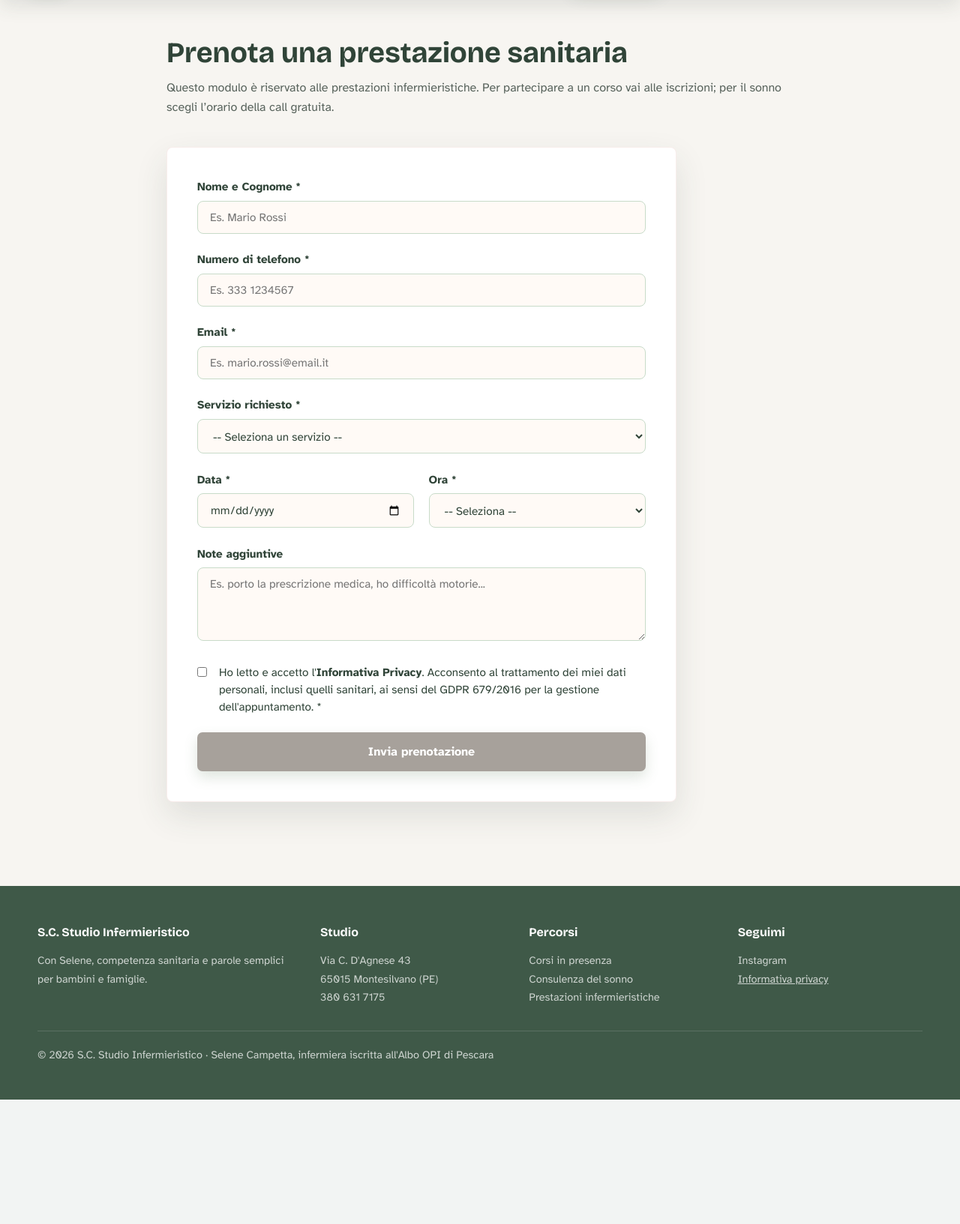
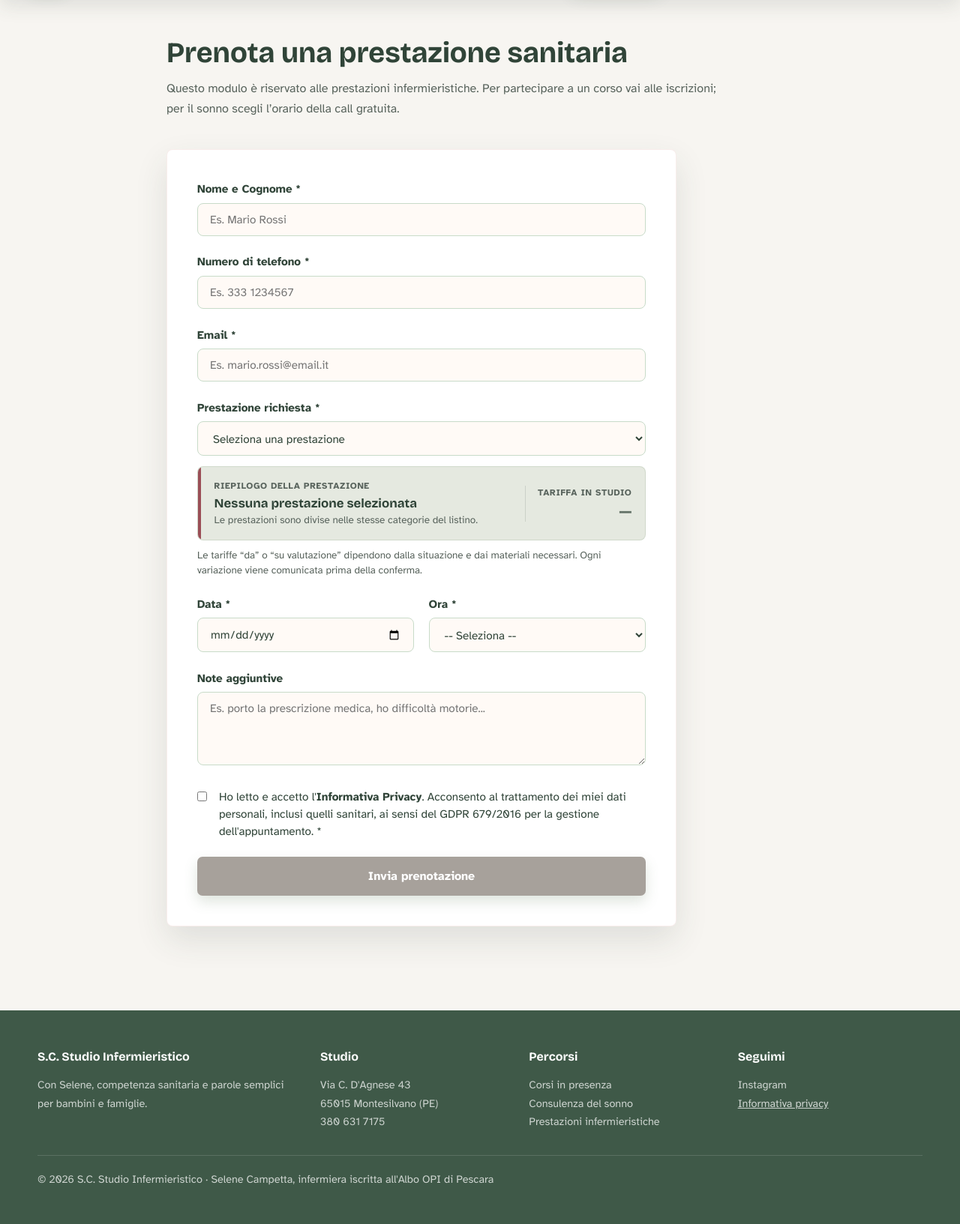
Before and after one commit to Arlindeion/studio-infermieristico, a Flask app: page /prenota in a window 1280 px wide. Shown: the part 89-1722 px from the top of the page at 75% size. Before the commit the page ends 1556 px from the top, so only its background shows below. Run offline with Flask 3, Linux system fonts and the light colour scheme; some libraries are stand-ins or nearby versions.

Commit message:
Align booking form with nursing list categories and pricing

```diff
--- a/app.py
+++ b/app.py
@@ -122,6 +122,7 @@ talisman = Talisman(
 def inject_tracking_config():
     return {
         'google_analytics_id': app.config.get('GOOGLE_ANALYTICS_ID'),
+        'prestazioni_categorie': PRESTAZIONI_CATEGORIE,
         'servizi_prenotabili': SERVIZI_PRENOTABILI,
     }
 
--- a/static/css/admin.css
+++ b/static/css/admin.css
@@ -84,12 +84,15 @@
 }
 
 .badge {
+    display: inline-flex;
+    align-items: center;
     padding: 0.3rem 0.8rem;
     border-radius: 20px;
     font-size: 0.8rem;
     font-weight: 600;
     background: var(--verde-chiaro);
     color: var(--verde-scuro);
+    white-space: nowrap;
 }
 
 .azioni {
--- a/static/css/prestazioni.css
+++ b/static/css/prestazioni.css
@@ -11,13 +11,17 @@
     grid-template-columns: minmax(0, 1.05fr) minmax(320px, 0.95fr);
 }
 
+.nursing-hero__copy {
+    min-width: 0;
+}
+
 .nursing-hero__copy h1 {
     color: var(--verde-scuro);
     font-size: clamp(3rem, 6vw, 5.2rem);
     letter-spacing: -0.055em;
     line-height: 0.96;
     margin-bottom: 1.25rem;
-    max-width: 10ch;
+    max-width: 100%;
 }
 
 .nursing-hero__lead {
@@ -375,13 +379,101 @@
     margin-top: clamp(3.5rem, 8vw, 6rem);
 }
 
+/* Prenotazione prestazioni */
+.nursing-booking-page {
+    max-width: 900px;
+}
+
+.nursing-booking-page .sottotitolo {
+    line-height: 1.7;
+    max-width: 46rem;
+}
+
+.booking-service-summary {
+    align-items: center;
+    background: var(--verde-chiaro);
+    border: 1px solid var(--salvia-bordo-a24);
+    border-radius: 8px;
+    display: grid;
+    gap: 1rem;
+    grid-template-columns: minmax(0, 1fr) auto;
+    margin-top: 0.85rem;
+    overflow: hidden;
+    padding: 1rem 1.1rem 1rem 1.35rem;
+    position: relative;
+}
+
+.booking-service-summary::before {
+    background: var(--rosso-cuore);
+    content: '';
+    inset: 0 auto 0 0;
+    position: absolute;
+    width: 4px;
+}
+
+.booking-service-summary__service {
+    display: grid;
+    gap: 0.18rem;
+    min-width: 0;
+}
+
+.booking-service-summary__service > span,
+.booking-service-summary__price span {
+    color: var(--grigio);
+    font-size: 0.74rem;
+    font-weight: 700;
+    letter-spacing: 0.055em;
+    text-transform: uppercase;
+}
+
+.booking-service-summary__service strong {
+    color: var(--verde-scuro);
+    font-family: var(--font-display);
+    font-size: 1.05rem;
+    line-height: 1.3;
+}
+
+.booking-service-summary__service small {
+    color: var(--grigio);
+    font-size: 0.84rem;
+    line-height: 1.4;
+}
+
+.booking-service-summary__price {
+    border-left: 1px solid var(--verde-scuro-a14);
+    display: grid;
+    gap: 0.2rem;
+    margin: 0;
+    min-width: 7.8rem;
+    padding-left: 1rem;
+    text-align: right;
+}
+
+.booking-service-summary__price strong {
+    color: var(--verde-scuro-a72);
+    font-family: var(--font-display);
+    font-size: 1.35rem;
+    line-height: 1.2;
+}
+
+.booking-service-summary.is-selected .booking-service-summary__price strong {
+    color: var(--verde-scuro);
+}
+
+.booking-price-note {
+    color: var(--grigio);
+    font-size: 0.84rem;
+    line-height: 1.5;
+    margin-top: 0.6rem;
+}
+
 @media (max-width: 820px) {
     .nursing-hero {
         grid-template-columns: 1fr;
     }
 
     .nursing-hero__copy h1 {
-        max-width: 12ch;
+        max-width: 100%;
     }
 
     .nursing-hero__media {
@@ -412,6 +504,19 @@
     .nursing-hero__media {
         height: 390px;
         margin: 0 0.5rem;
+    }
+
+    .booking-service-summary {
+        align-items: start;
+        grid-template-columns: 1fr;
+    }
+
+    .booking-service-summary__price {
+        border-left: 0;
+        border-top: 1px solid var(--verde-scuro-a14);
+        padding-left: 0;
+        padding-top: 0.75rem;
+        text-align: left;
     }
 
     .nursing-catalog__heading {
--- a/static/js/form-prenotazione.js
+++ b/static/js/form-prenotazione.js
@@ -3,6 +3,29 @@ document.getElementById('data').min = new Date().toISOString().split('T')[0];
 
 const privacyCheckbox = document.querySelector('.privacy-checkbox');
 const submitButton = document.getElementById('btn-invia');
+const serviceSelect = document.getElementById('servizio');
+const serviceSummary = document.querySelector('[data-service-price-summary]');
+
+function aggiornaRiepilogoPrestazione() {
+    if (!serviceSelect || !serviceSummary) {
+        return;
+    }
+
+    const selectedOption = serviceSelect.selectedOptions[0];
+    const hasSelection = Boolean(selectedOption && selectedOption.value);
+    const serviceName = serviceSummary.querySelector('[data-service-summary-name]');
+    const serviceCategory = serviceSummary.querySelector('[data-service-summary-category]');
+    const servicePrice = serviceSummary.querySelector('[data-service-summary-price]');
+
+    serviceSummary.classList.toggle('is-selected', hasSelection);
+    serviceName.textContent = hasSelection
+        ? selectedOption.dataset.serviceName
+        : 'Nessuna prestazione selezionata';
+    serviceCategory.textContent = hasSelection
+        ? selectedOption.dataset.category
+        : 'Le prestazioni sono divise nelle stesse categorie del listino.';
+    servicePrice.textContent = hasSelection ? selectedOption.dataset.price : '—';
+}
 
 function aggiornaStatoPrivacy() {
     submitButton.classList.toggle('btn-privacy-mancante', !privacyCheckbox.checked);
@@ -11,6 +34,9 @@ function aggiornaStatoPrivacy() {
 privacyCheckbox.addEventListener('change', aggiornaStatoPrivacy);
 aggiornaStatoPrivacy();
 
+serviceSelect.addEventListener('change', aggiornaRiepilogoPrestazione);
+aggiornaRiepilogoPrestazione();
+
 // Disabilita il pulsante dopo l'invio per evitare doppi clic
 document.querySelector('form.form-prenotazione').addEventListener('submit', function() {
     submitButton.disabled = true;
--- a/templates/base.html
+++ b/templates/base.html
@@ -37,11 +37,11 @@
     <link rel="stylesheet" href="{{ url_for('static', filename='css/accompagnamento.css') }}?v=1.1">
     {% elif page_endpoint == 'iscrizione_corso' and corso_tipo == 'laboratorio-infanzia' %}
     <link rel="stylesheet" href="{{ url_for('static', filename='css/laboratori.css') }}?v=1.0">
-    {% elif page_endpoint == 'prestazioni' %}
-    <link rel="stylesheet" href="{{ url_for('static', filename='css/prestazioni.css') }}?v=1.0">
+    {% elif page_endpoint in ['prestazioni', 'prenota'] %}
+    <link rel="stylesheet" href="{{ url_for('static', filename='css/prestazioni.css') }}?v=1.2">
     {% endif %}
     {% if page_endpoint in ['admin', 'modifica_appuntamento', 'modifica_call_sonno_admin', 'visualizza_questionario_sonno_admin'] %}
-    <link rel="stylesheet" href="{{ url_for('static', filename='css/admin.css') }}?v=4.2">
+    <link rel="stylesheet" href="{{ url_for('static', filename='css/admin.css') }}?v=4.3">
     {% endif %}
     <script type="application/ld+json">
     {
--- a/templates/login.html
+++ b/templates/login.html
@@ -11,7 +11,7 @@
     <link rel="stylesheet" href="{{ url_for('static', filename='css/tokens.css') }}?v=4.4">
     <link rel="stylesheet" href="{{ url_for('static', filename='css/base.css') }}?v=4.5">
     <link rel="stylesheet" href="{{ url_for('static', filename='css/components.css') }}?v=5.3">
-    <link rel="stylesheet" href="{{ url_for('static', filename='css/admin.css') }}?v=4.2">
+    <link rel="stylesheet" href="{{ url_for('static', filename='css/admin.css') }}?v=4.3">
 </head>
 <body>
 
--- a/templates/prenota.html
+++ b/templates/prenota.html
@@ -1,9 +1,10 @@
 {% extends "base.html" %}
 {% block titolo %}Prenota — S.C. Studio Infermieristico{% endblock %}
+{% block meta_description %}Scegli una prestazione infermieristica, consulta la tariffa indicativa e richiedi data e orario presso S.C. Studio Infermieristico a Montesilvano.{% endblock %}
 
 {% block contenuto %}
 
-<section class="pagina-interna">
+<section class="pagina-interna nursing-booking-page">
     <h1>Prenota una prestazione sanitaria</h1>
     <p class="sottotitolo">Questo modulo è riservato alle prestazioni infermieristiche. Per partecipare a un corso vai alle <a href="{{ url_for('iscrizione_corsi') }}">iscrizioni</a>; per il sonno <a href="{{ url_for('prenota_call_sonno') }}">scegli l’orario della call gratuita</a>.</p>
 
@@ -37,13 +38,35 @@
         </div>
 
         <div class="form-gruppo">
-            <label for="servizio">Servizio richiesto *</label>
+            <label for="servizio">Prestazione richiesta *</label>
             <select id="servizio" name="servizio" required>
-                <option value="">-- Seleziona un servizio --</option>
-                {% for servizio in servizi_prenotabili %}
-                <option value="{{ servizio }}" {{ 'selected' if form_data and form_data.get('servizio') == servizio }}>{{ servizio }}</option>
+                <option value="">Seleziona una prestazione</option>
+                {% for categoria in prestazioni_categorie %}
+                <optgroup label="{{ categoria.nome }}">
+                    {% for prestazione in categoria.prestazioni %}
+                    <option value="{{ prestazione.nome }}"
+                        data-service-name="{{ prestazione.nome }}"
+                        data-category="{{ categoria.nome }}"
+                        data-price="{{ prestazione.prezzo }}"
+                        {{ 'selected' if form_data and form_data.get('servizio') == prestazione.nome }}
+                    >{{ prestazione.nome }} — {{ prestazione.prezzo }}</option>
+                    {% endfor %}
+                </optgroup>
                 {% endfor %}
             </select>
+
+            <div class="booking-service-summary" data-service-price-summary aria-live="polite">
+                <div class="booking-service-summary__service">
+                    <span>Riepilogo della prestazione</span>
+                    <strong data-service-summary-name>Nessuna prestazione selezionata</strong>
+                    <small data-service-summary-category>Le prestazioni sono divise nelle stesse categorie del listino.</small>
+                </div>
+                <p class="booking-service-summary__price">
+                    <span>Tariffa in studio</span>
+                    <strong data-service-summary-price>—</strong>
+                </p>
+            </div>
+            <p class="booking-price-note">Le tariffe “da” o “su valutazione” dipendono dalla situazione e dai materiali necessari. Ogni variazione viene comunicata prima della conferma.</p>
         </div>
 
         <div class="form-riga">
@@ -98,7 +121,7 @@
     </form>
 </section>
 
-<script src="{{ url_for('static', filename='js/form-prenotazione.js') }}"></script>
+<script src="{{ url_for('static', filename='js/form-prenotazione.js') }}?v=1.1"></script>
 
 <script src="{{ url_for('static', filename='js/prenota-times.js') }}"></script>
 
```
Also changed, not shown: docs/DECISIONS.md (+1 -1 lines), tests/test_app.py (+10 -0 lines).
